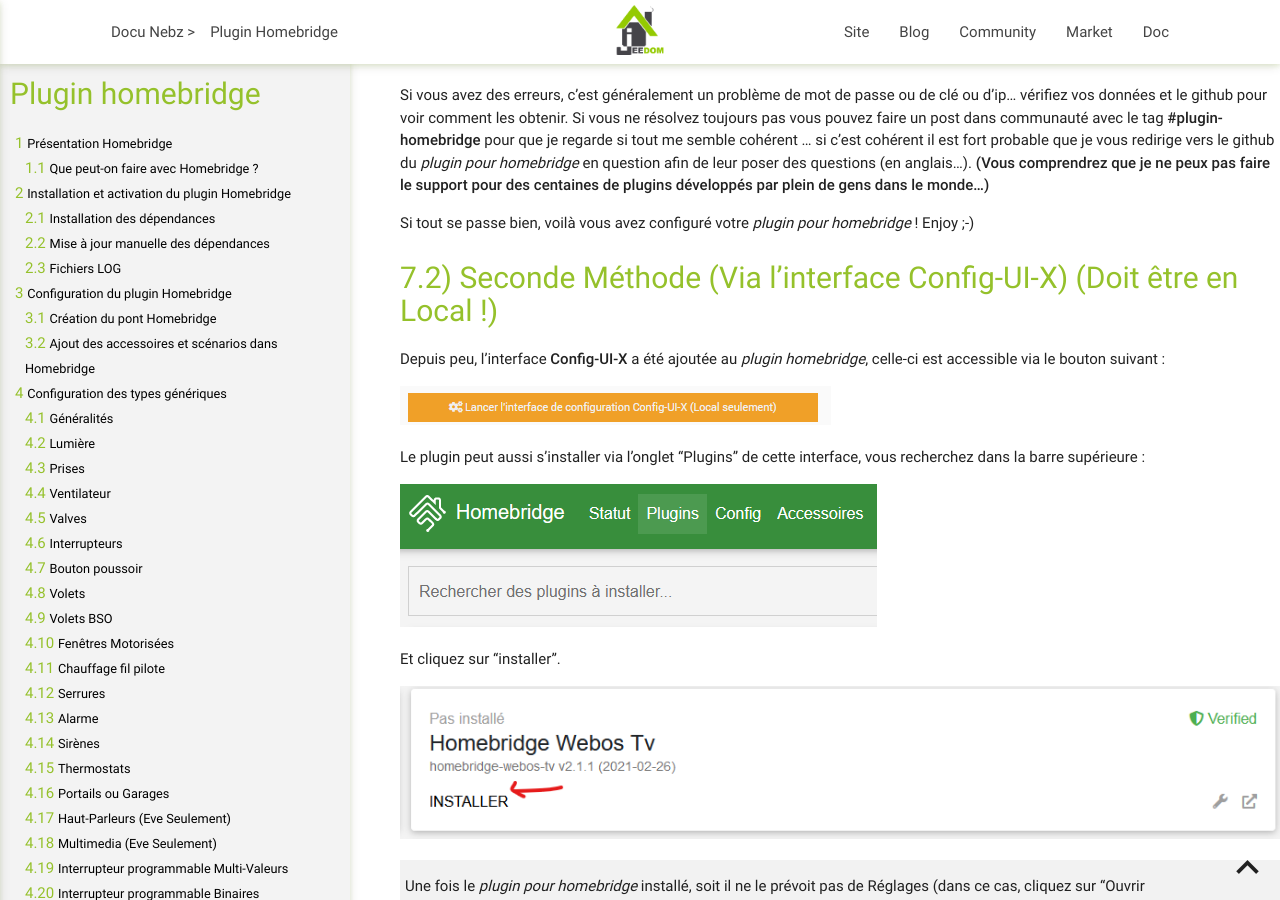
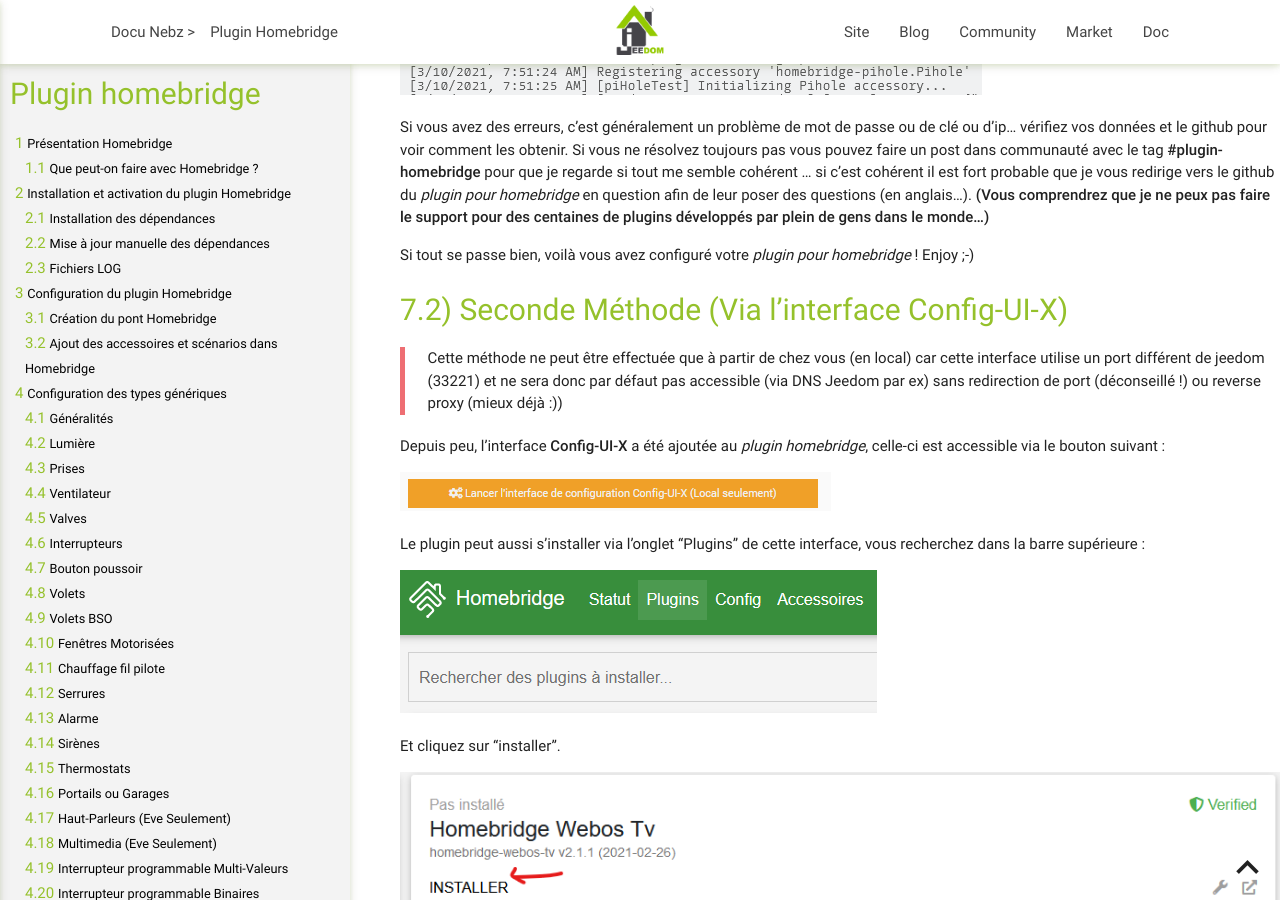
Before and after one commit to NebzHB/jeedom_docs, a Jekyll site: the page built from plugins/homebridge/fr_FR/index-beta.md, in a window 1280 px wide and 900 px high, scrolled down 33928 px. Built offline with Jekyll 4.4.1, drawn with Linux system fonts in a browser that asks for light colours; some of the changed text lies outside the part shown.

Commit message:
Update index-beta.md

```diff
--- a/plugins/homebridge/fr_FR/index-beta.md
+++ b/plugins/homebridge/fr_FR/index-beta.md
@@ -564,8 +564,10 @@
 
 ![schema partiel](../images/partialSchema.png)
 
-Première Méthode (Via la config du plugin) (À Distance ou en Local)
+Première Méthode (Via la config du plugin)
 ----------------
+
+>Cette méthode peut être effectuée aussi bien quand vous êtes chez vous (en local) que à distance car elle utilise l'interface habituelle Jeedom.
 
 Pour ajouter un *plugin pour homebridge*, il faut d'abord trouver le plugin qui vous convient... pour ce faire il faut faire une recherche dans cette liste : [http://www.homebridge.io](http://www.homebridge.io){:target="_blank" rel="noopener"} puis dans "Find a plugin" ( il y en a des centaines !!). Vous en trouverez peut être plusieurs, comparez les et regardez ceux qui ont été mis à jour récemment, ceux qui sont toujours actifs, ceux qui ont les fonctionnalités que vous désirez.
 ![findAPlugin.png](../images/findAPlugin.png)
@@ -612,8 +614,10 @@
 
 Si tout se passe bien, voilà vous avez configuré votre *plugin pour homebridge* ! Enjoy ;-)
 
-Seconde Méthode (Via l'interface Config-UI-X) (Doit être en Local !)
+Seconde Méthode (Via l'interface Config-UI-X)
 --------------------------------------------------------
+
+>Cette méthode ne peut être effectuée que à partir de chez vous (en local) car cette interface utilise un port différent de jeedom (33221) et ne sera donc par défaut pas accessible (via DNS Jeedom par ex) sans redirection de port (déconseillé !) ou reverse proxy (mieux déjà :))
 
 Depuis peu, l'interface **Config-UI-X** a été ajoutée au *plugin homebridge*, celle-ci est accessible via le bouton suivant :
 
```
